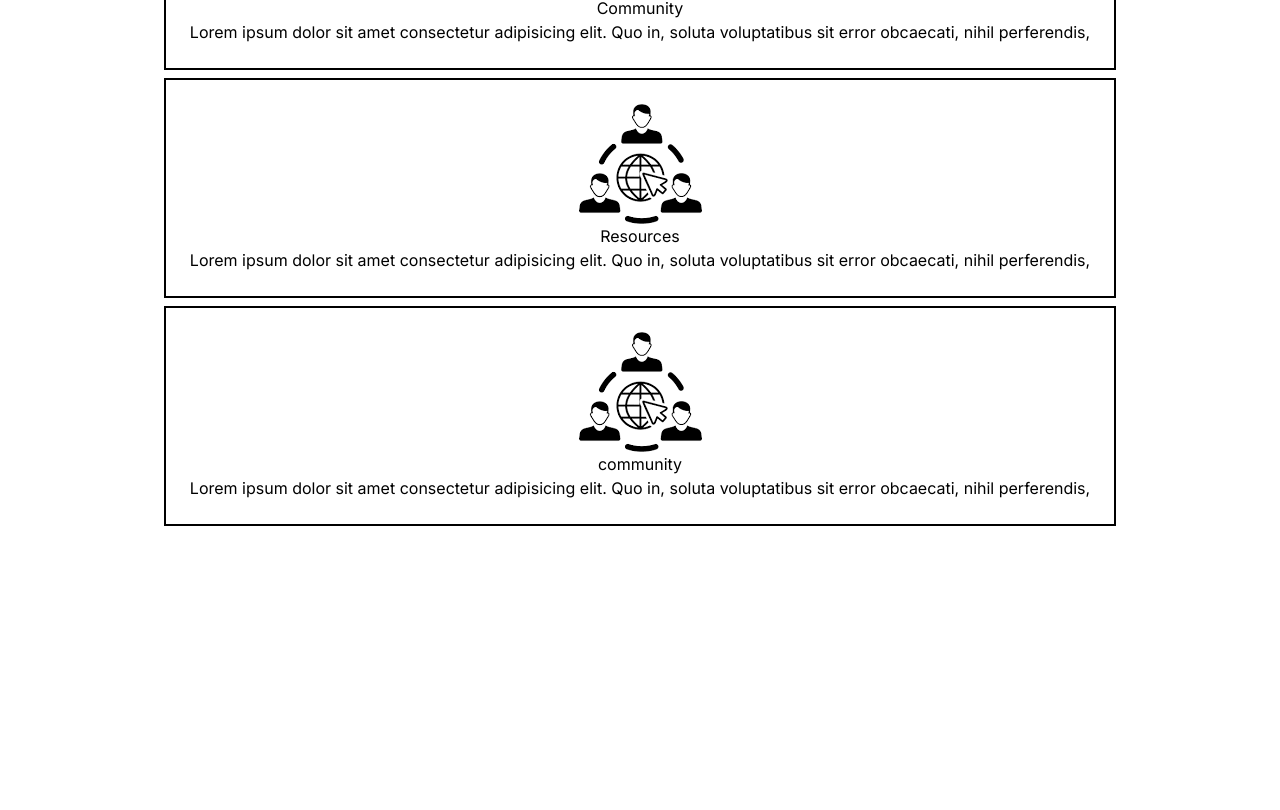
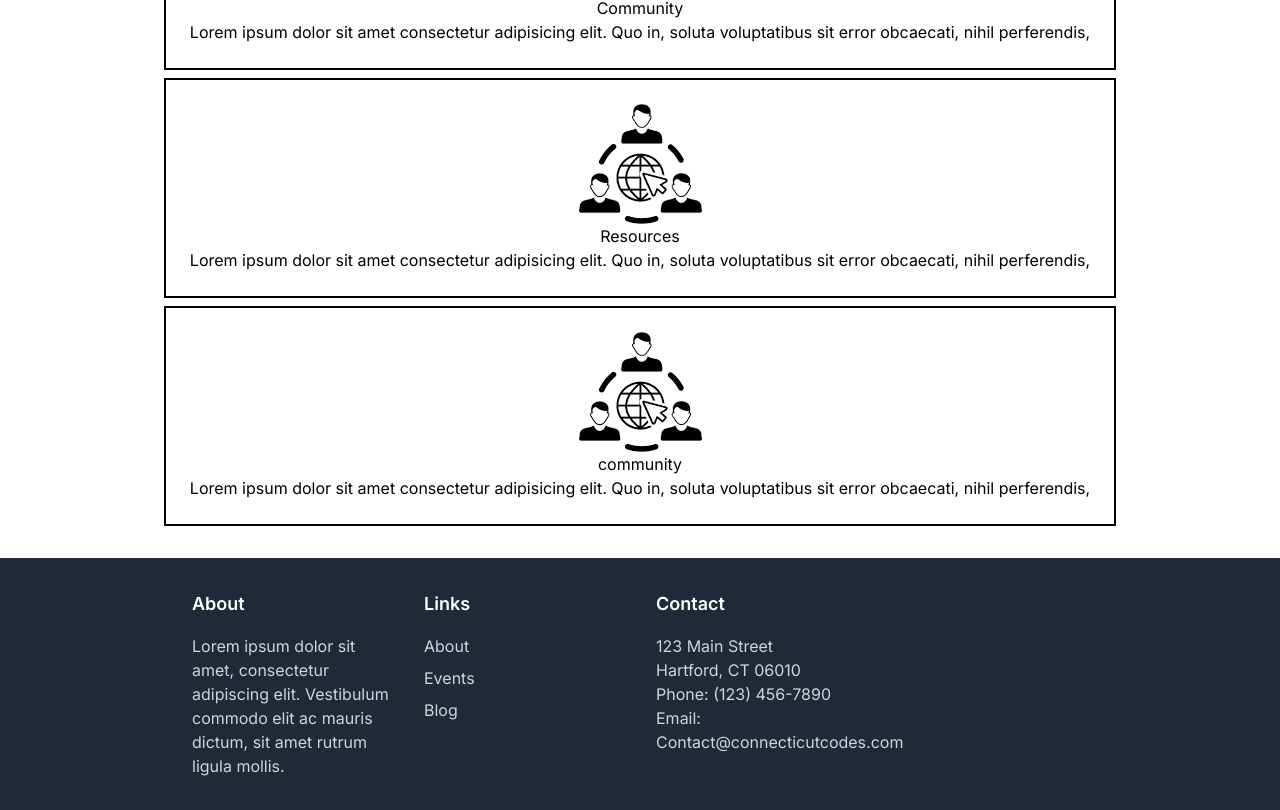
Before and after one commit to connecticut-codes/connecticutcodes.com, a Next.js app: page / in a window 1280 px wide. Shown: the part 1046-1856 px from the top of the page. Before the commit the page ends 1604 px from the top, so only its background shows below. Built offline with nearby package versions, Linux system fonts and the light colour scheme.

Commit message:
added simple footer

```diff
--- /dev/null
+++ b/app/components/Footer.tsx
@@ -0,0 +1,33 @@
+const Footer = () => {
+  return (
+    <footer className="bg-gray-800 py-8">
+      <div className="max-w-7xl mx-auto px-4 sm:px-6 lg:px-8">
+        <div className="flex justify-center">
+          <div className="w-full max-w-4xl">
+            <div className="grid grid-cols-1 md:grid-cols-2 lg:grid-cols-4 gap-8">
+              <div>
+                <h2 className="text-white text-lg font-semibold mb-4">About</h2>
+                <p className="text-gray-300">Lorem ipsum dolor sit amet, consectetur adipiscing elit. Vestibulum commodo elit ac mauris dictum, sit amet rutrum ligula mollis.</p>
+              </div>
+              <div>
+                <h2 className="text-white text-lg font-semibold mb-4">Links</h2>
+                <ul className="space-y-2">
+                  <li><a href="/about" className="text-gray-300 hover:text-white">About</a></li>
+                  <li><a href="/events" className="text-gray-300 hover:text-white">Events</a></li>
+                  <li><a href="/blog" className="text-gray-300 hover:text-white">Blog</a></li>
+                </ul>
+              </div>
+              <div>
+                <h2 className="text-white text-lg font-semibold mb-4">Contact</h2>
+                <p className="text-gray-300">123 Main Street<br />Hartford, CT 06010<br />Phone: (123) 456-7890<br />Email: Contact@connecticutcodes.com</p>
+              </div>
+            </div>
+          </div>
+        </div>
+      </div>
+    </footer>
+  );
+};
+
+
+export default Footer;
--- a/app/layout.tsx
+++ b/app/layout.tsx
@@ -1,4 +1,5 @@
 import Navbar from './components/Navbar';
+import Footer from './components/Footer';
 import './globals.css';
 import { Inter } from 'next/font/google';
 
@@ -19,6 +20,7 @@ export default function RootLayout({
       <body className={inter.className}>
         <Navbar />
         {children}
+        <Footer/>
       </body>
     </html>
   );
```
